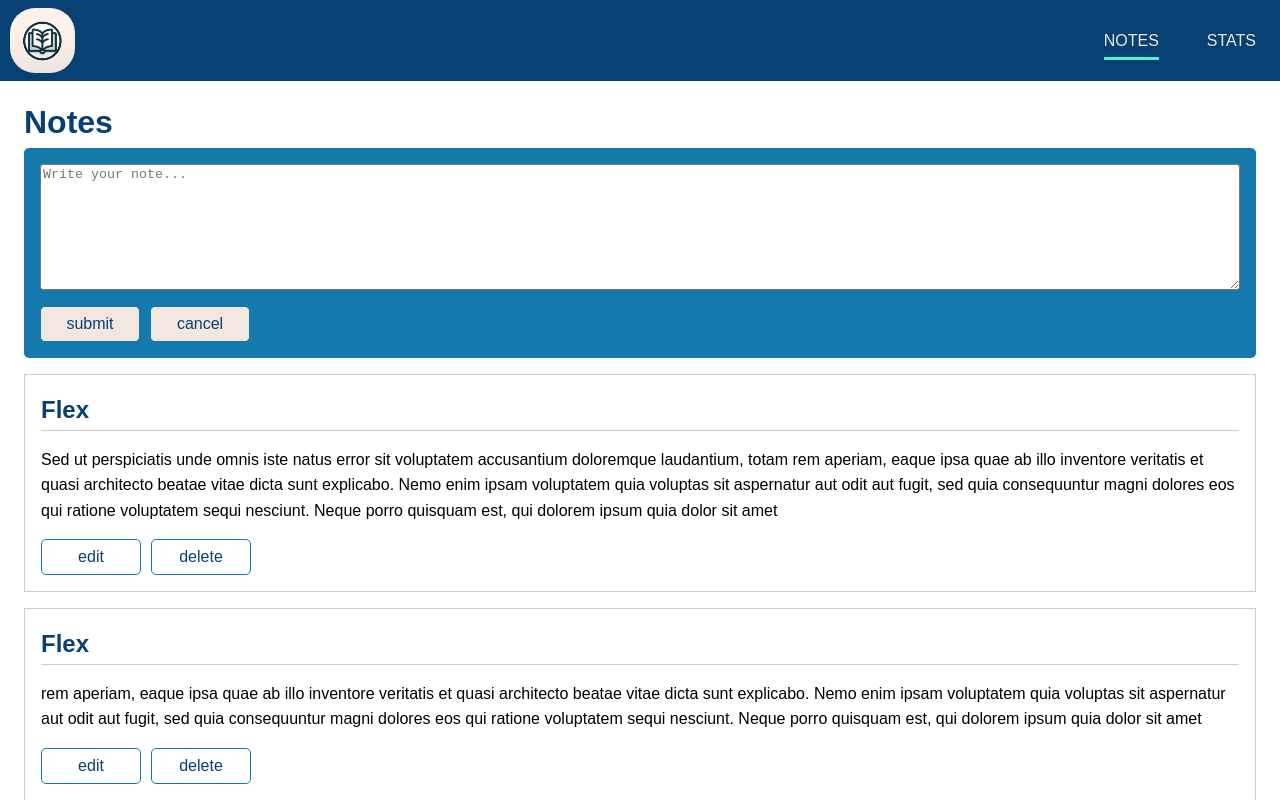
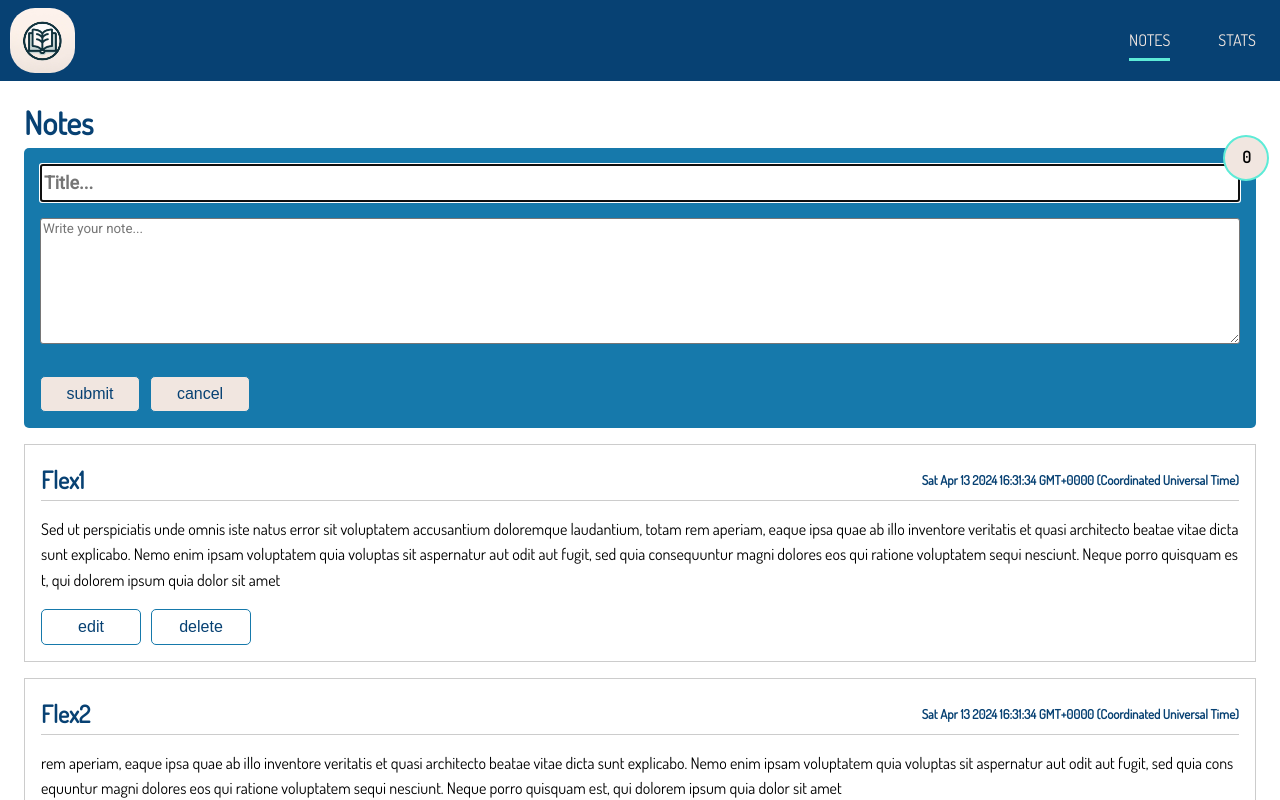
Before and after one commit to BRickN/Vue-composition-api, a Vue app in the folder notebook/: page /#/ in a window 1280 px wide. Shown: the top 800 px of the page. Built offline with nearby package versions, Linux system fonts and the light colour scheme.

Commit message:
edit delete

```diff
--- a/notebook/src/assets/base.css
+++ b/notebook/src/assets/base.css
@@ -1,3 +1,5 @@
+@import url('https://fonts.googleapis.com/css?family=roboto&family=Dosis&family=Open+Sans&display=swap');
+
 :root {
   --vt-c-navy: #074173;
   --vt-c-blue: #1679AB;
@@ -14,12 +16,3 @@
   box-sizing: border-box;
   margin: 0;
 }
-
-a {
-  text-decoration: none;
-  color: #333;
-}
-
-ul {
-  list-style: none;
-}
--- a/notebook/src/assets/main.css
+++ b/notebook/src/assets/main.css
@@ -18,6 +18,20 @@ h1 {
 
 h2 {
     color: var(--vt-c-navy)
+}
+
+input,
+textarea {
+    font-family: "Roboto", sans-serif;
+}
+
+a {
+    text-decoration: none;
+    color: #333;
+}
+
+ul {
+    list-style: none;
 }
 
 .btn {
--- a/notebook/src/components/NoteCard.vue
+++ b/notebook/src/components/NoteCard.vue
@@ -2,13 +2,16 @@
   <div class="cards-item">
     <div class="card">
       <div class="card-content">
-        <div class="card-title"><h2>Flex</h2></div>
+        <div class="card-title">
+          <h2>{{ note.title }}</h2>
+          <h3>{{ note.date }}</h3>
+        </div>
         <p class="card-text">
           {{ props.note.content }}
         </p>
         <div class="button-container">
-          <button class="btn btn-white">Edit</button>
-          <button class="btn btn-white">Delete</button>
+          <button class="btn btn-white" @click.prevent="$emit('editNote', note)">Edit</button>
+          <button class="btn btn-white" @click.prevent="deleteNote">Delete</button>
         </div>
       </div>
     </div>
@@ -19,12 +22,25 @@
 import type { PropType } from 'vue'
 import type { Note } from '@/types/Note'
 
+/* PROPS */
 const props = defineProps({
   note: {
     type: Object as PropType<Note>,
     required: true
   }
 })
+
+/* EMITS */
+const emit = defineEmits<{
+  editNote: [value: Note]
+  deleteNote: [value: Note]
+}>()
+
+const deleteNote = () => {
+  if (confirm(`Are you sure you want to delete note '${props.note.title}'?`)) {
+    emit('deleteNote', props.note)
+  }
+}
 </script>
 
 <style scoped>
@@ -37,14 +53,31 @@ const props = defineProps({
 
 .card {
   display: flex;
+  word-wrap: break-word;
+}
+
+.card-content {
+  width: 100%;
 }
 
 .card-title {
+  display: flex;
+  align-items: center;
+  justify-content: space-between;
   border-bottom: 1px solid #cccccc;
+  word-wrap: break-word;
+  hyphens: auto;
 }
-
+.card-title h3 {
+  font-size: small;
+  color: var(--vt-c-navy);
+}
 .card-text {
   padding: 1rem 0;
+  word-break: break-all;
+  word-wrap: break-word;
+  hyphens: auto;
+  width: 100%;
 }
 
 .button-container {
--- a/notebook/src/components/NoteForm.vue
+++ b/notebook/src/components/NoteForm.vue
@@ -1,45 +1,110 @@
 <template>
   <div class="form-container">
+    <input
+      class="note-title"
+      placeholder="Title..."
+      v-model="newNote.title"
+      ref="newNoteTitleRef"
+    />
     <textarea
       rows="8"
       class="note-area"
       placeholder="Write your note..."
-      v-model="newNoteContent"
+      v-model="newNote.content"
     ></textarea>
     <div class="btn-container">
-      <button class="btn" @click.prevent="submit">Submit</button>
-      <button class="btn" @click.prevent="cancel">Cancel</button>
+      <button class="btn" @click.prevent="submit" :disabled="!newNote.title || !newNote.content">
+        Submit
+      </button>
+      <button class="btn" @click.prevent="clearNoteContents">Cancel</button>
+    </div>
+    <div class="note-length">
+      <p>{{ noteLength }}</p>
     </div>
   </div>
 </template>
 <script setup lang="ts">
-import { ref } from 'vue'
+/* IMPORTS */
+import { ref, onMounted, computed, reactive } from 'vue'
+import type { PropType } from 'vue'
+import type { Note } from '@/types/Note'
 
-const newNoteContent = ref<string | undefined>()
+/* PROPS */
+const props = defineProps({
+  note: {
+    type: Object as PropType<Note>,
+    required: true
+  }
+})
+/* REFS */
+const newNote = reactive<Note>({
+  id: props.note.id,
+  title: props.note.title,
+  content: props.note.content,
+  date: props.note.date
+})
+const newNoteTitleRef = ref<HTMLInputElement | null>(null)
 
+/* COMPUTED */
+const noteLength = computed<number>(() => {
+  return !newNote.content ? 0 : newNote.content.length
+})
+
+/* FUNCTIONS */
+const submit = () => {
+  if (isValidNoteContent()) {
+    emit('addNewNote', {
+      id: 1,
+      title: newNote.title,
+      content: newNote.content,
+      date: new Date()
+    })
+    clearNoteContents()
+    focusNewNoteRef()
+  }
+}
+
+const clearNoteContents = () => {
+  newNote.title = ''
+  newNote.content = ''
+}
+
+const focusNewNoteRef = () => {
+  newNoteTitleRef.value?.focus()
+}
+
+const isValidNoteContent = (): boolean => {
+  return newNote.title?.trim().length > 0 && newNote.content?.trim().length > 0
+}
+
+/* EMITS */
 const emit = defineEmits<{
-  addNewNote: [value: string]
+  addNewNote: [value: Note]
 }>()
 
-const submit = () => {
-  if (typeof newNoteContent.value !== 'undefined' && newNoteContent.value?.trim().length > 0) {
-    emit('addNewNote', newNoteContent.value)
-  }
-}
-const cancel = () => {
-  newNoteContent.value = ''
-}
+/* LIFECYCLE */
+onMounted(() => {
+  focusNewNoteRef()
+})
 </script>
 
 <style scoped>
 .form-container {
+  position: relative;
   display: flex;
   flex-direction: column;
   padding: 1rem;
   background-color: var(--vt-c-blue);
   border-radius: 5px;
 }
+.note-title {
+  line-height: 2rem;
+  font-size: large;
+  font-weight: bold;
+  color: var(--vt-c-navy);
+}
 .note-area {
+  margin: 1rem 0;
   border-radius: 3px;
 }
 .btn-container {
@@ -47,4 +112,19 @@ const cancel = () => {
   gap: 10px;
   margin: 1rem 0 0 0;
 }
+.note-length {
+  position: absolute;
+  display: flex;
+  justify-content: center;
+  align-items: center;
+  top: -15px;
+  right: -15px;
+  margin: 0.1rem 0.1rem;
+  width: 46px;
+  height: 46px;
+  background-color: var(--vt-c-white-soft);
+  border: 2px solid var(--vt-c-mint);
+  border-radius: 50%;
+  font-weight: bold;
+}
 </style>
--- a/notebook/src/types/Note.ts
+++ b/notebook/src/types/Note.ts
@@ -1,5 +1,6 @@
 export interface Note {
-  id: number
+  id?: number
+  title: string
   content: string
-  date: Date
+  date?: Date
 }
--- a/notebook/src/views/NotesView.vue
+++ b/notebook/src/views/NotesView.vue
@@ -1,48 +1,77 @@
 <template>
   <div class="notes">
     <h1>Notes</h1>
-    <NoteForm @addNewNote="updateNotes" />
-    <NoteCard v-for="note in notes" :key="note.id" :note="note" />
+    <NoteForm @addNewNote="updateNotes" :note="activeNote" />
+    <NoteCard
+      @editNote="editNote"
+      @deleteNote="deleteNote"
+      v-for="note in notes"
+      :key="note.id"
+      :note="note"
+    />
   </div>
 </template>
 <script setup lang="ts">
+import { ref, reactive, computed } from 'vue'
 import NoteCard from '@/components/NoteCard.vue'
 import NoteForm from '@/components/NoteForm.vue'
 import type { Note } from '@/types/Note'
-import { ref } from 'vue'
 
 const notes = ref<Note[]>([
   {
     id: 1,
+    title: 'Flex1',
     content:
       'Sed ut perspiciatis unde omnis iste natus error sit voluptatem accusantium doloremque laudantium, totam rem aperiam, eaque ipsa quae ab illo inventore veritatis et quasi architecto beatae vitae dicta sunt explicabo. Nemo enim ipsam voluptatem quia voluptas sit aspernatur aut odit aut fugit, sed quia consequuntur magni dolores eos qui ratione voluptatem sequi nesciunt. Neque porro quisquam est, qui dolorem ipsum quia dolor sit amet',
     date: new Date()
   },
   {
     id: 2,
+    title: 'Flex2',
     content:
       'rem aperiam, eaque ipsa quae ab illo inventore veritatis et quasi architecto beatae vitae dicta sunt explicabo. Nemo enim ipsam voluptatem quia voluptas sit aspernatur aut odit aut fugit, sed quia consequuntur magni dolores eos qui ratione voluptatem sequi nesciunt. Neque porro quisquam est, qui dolorem ipsum quia dolor sit amet',
     date: new Date()
   },
   {
     id: 3,
+    title: 'Flex3',
     content:
       'S3d ut perspiciatis unde omnis iste natus error sit voluptatem accusantium doloremque laudantium, totam rem aperiam, eaque ipsa quae ab illo inventore veritatis et quasi architecto beatae vitae dicta sunt explicabo. Nemo enim ipsam voluptatem quia voluptas sit aspernatur aut odit aut fugit, sed quia consequuntur magni dolores eos qui ratione voluptatem sequi nesciunt. Neque porro quisquam est, qui dolorem ipsum quia dolor sit amet',
     date: new Date()
   },
   {
     id: 4,
+    title: 'Flex4',
     content:
       'Sed ut perspiciatis unde omnis iste natus error sit voluptatem accusantium doloremque laudantium, totam rem aperiam, eaque ipsa quae ab illo inventore veritatis et quasi architecto beatae vitae dicta sunt explicabo. Nemo enim ipsam voluptatem quia voluptas sit aspernatur aut odit aut fugit, sed quia consequuntur magni dolores eos qui ratione voluptatem sequi nesciunt. Neque porro quisquam est, qui dolorem ipsum quia dolor sit amet',
     date: new Date()
   }
 ])
+const activeNote = reactive<Note>({
+  title: '',
+  content: ''
+})
 
-const updateNotes = (nodeContent: string) => {
+/* COMPUTED */
+const notesLength = computed<number>(() => {
+  return notes.value.length
+})
+
+const updateNotes = (noteContent: Note) => {
   notes.value.push({
-    id: notes.value.length + 1,
-    content: nodeContent,
-    date: new Date()
+    id: notesLength.value + 1,
+    title: noteContent.title,
+    content: noteContent.content,
+    date: noteContent.date
   })
 }
+
+const editNote = (note: Note) => {
+  Object.assign(activeNote, note)
+}
+
+const deleteNote = (note: Note) => {
+  const idx = notes.value.indexOf(note)
+  notes.value.splice(idx, 1)
+}
 </script>
```
